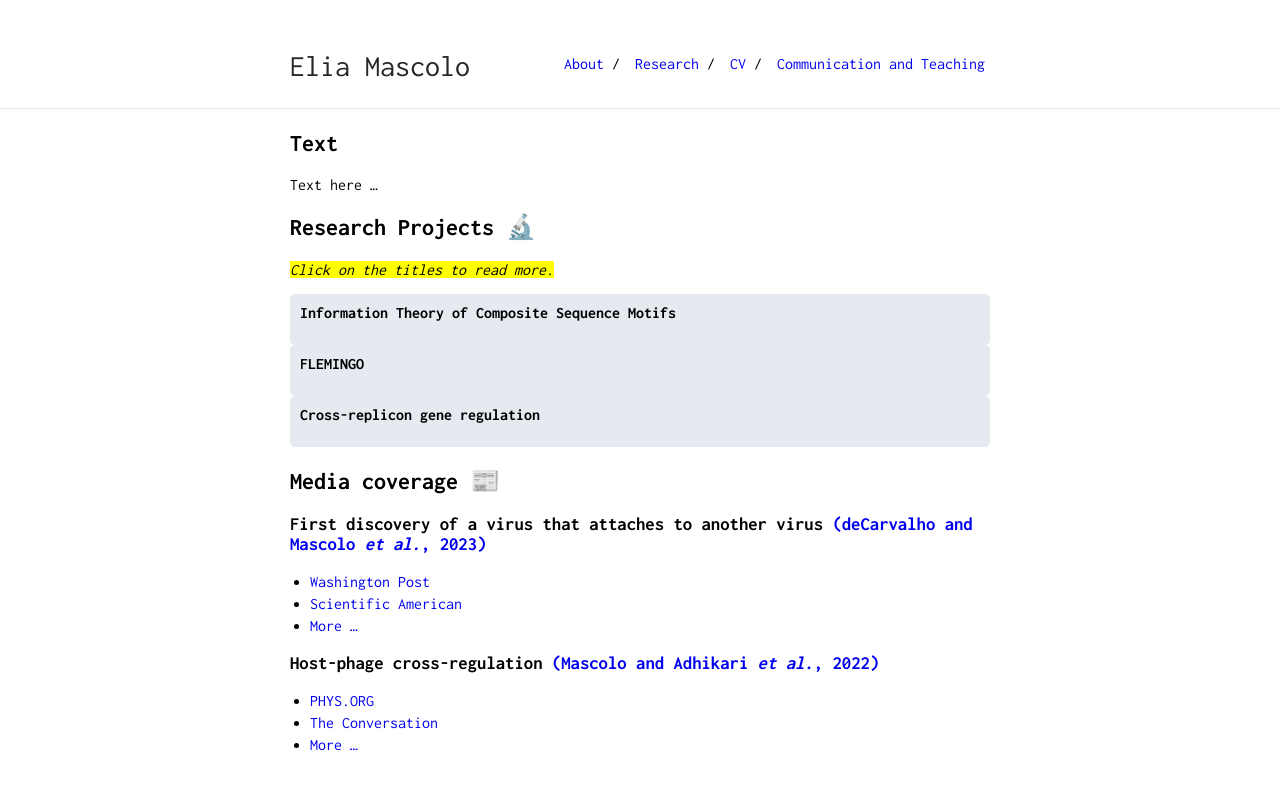
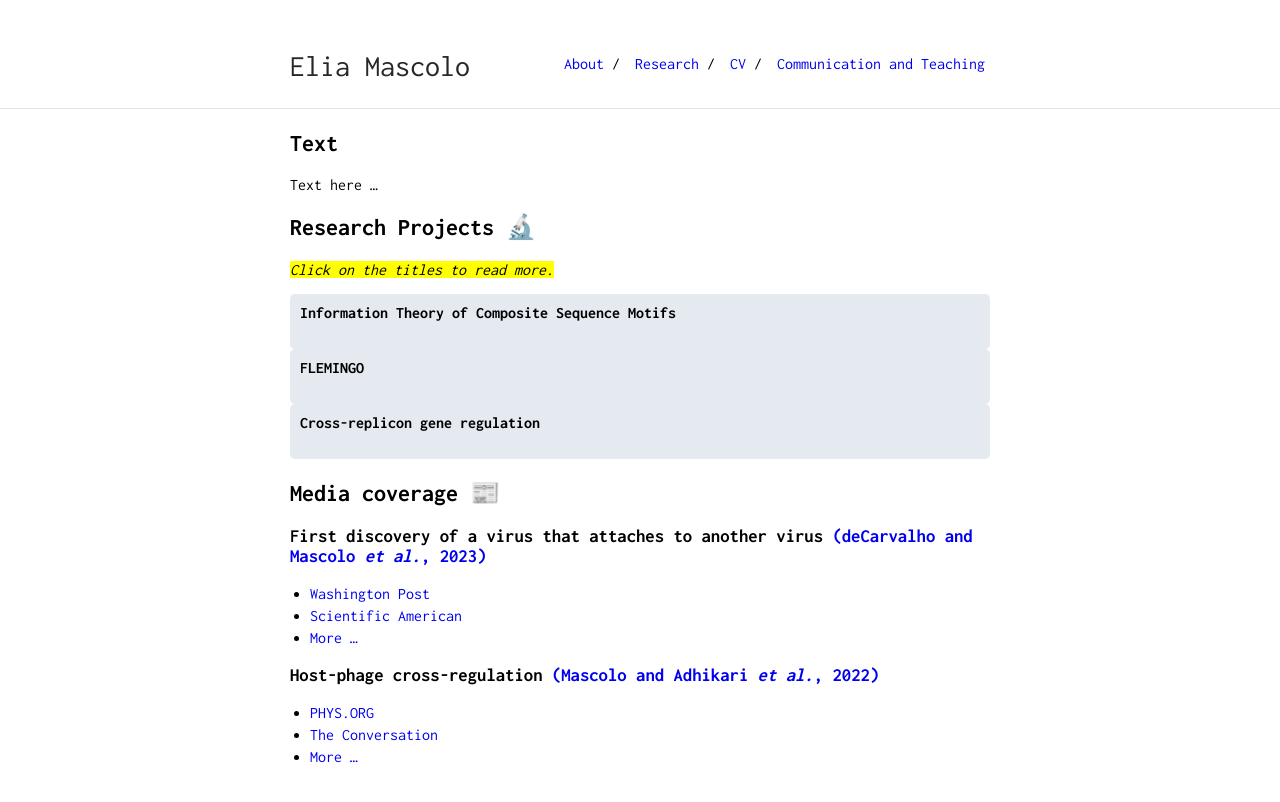
Before and after one commit to eliamascolo/eliamascolo.github.io, a Jekyll site: the page built from research.md, in a window 1280 px wide. Shown: the top 802 px of the page. Built offline with Jekyll 4.4.1, drawn with Linux system fonts in a browser that asks for light colours.

Commit message:
Update main.scss

```diff
--- a/css/main.scss
+++ b/css/main.scss
@@ -4,6 +4,7 @@
 
 details {
   padding: 10px;
+  padding-bottom: 14px;
   background-color: #e4eaef;
   border-radius: 5px;
   cursor: pointer;
```
